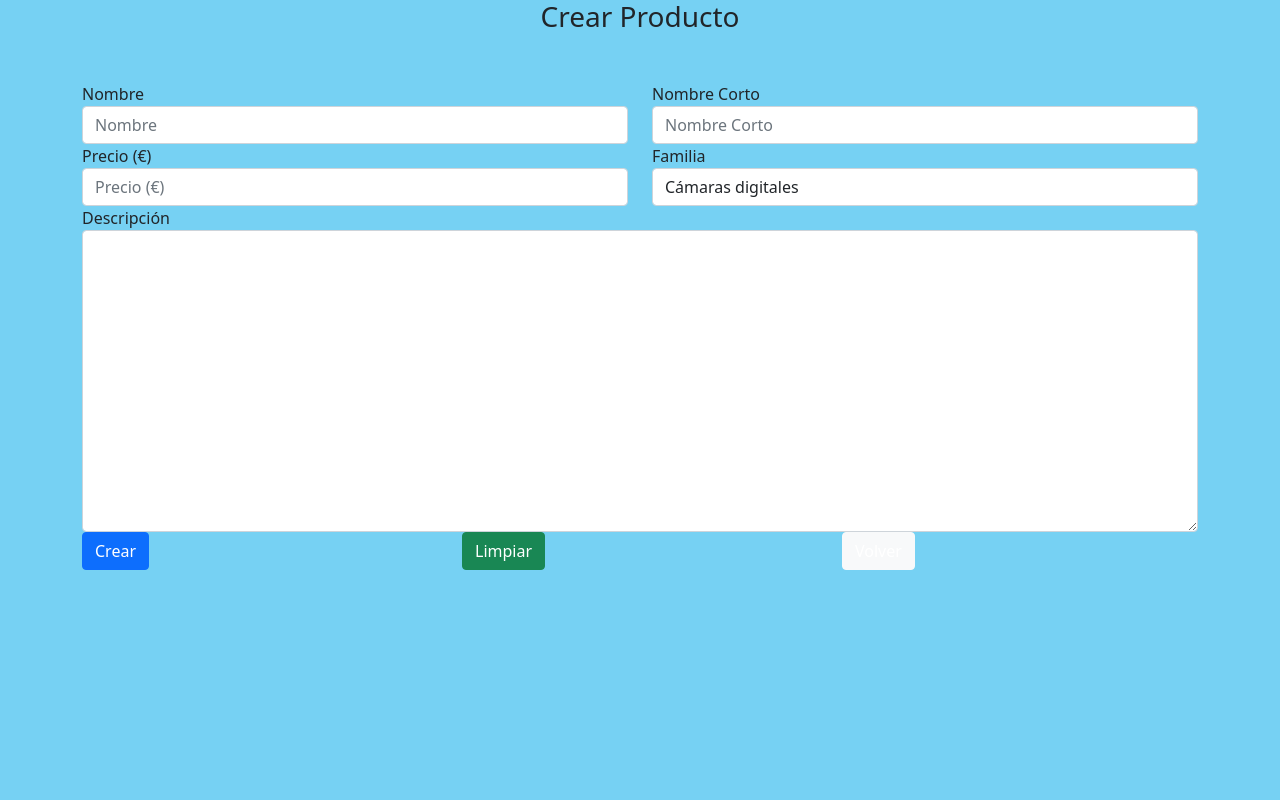
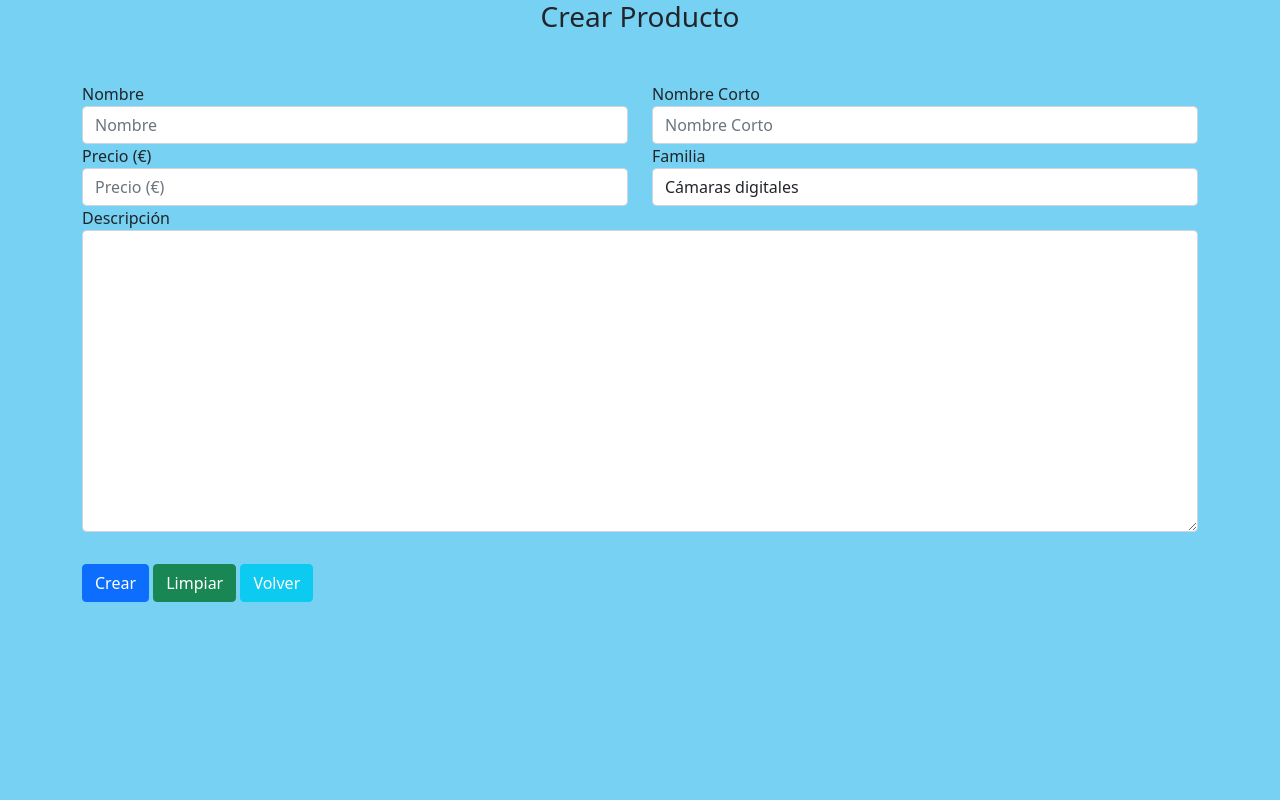
Before and after one commit to bellonNoelia/DAW-PHP, a PHP site: page /crear.php in a window 1280 px wide. Run offline with PHP 8.4, Linux system fonts and the light colour scheme.

Commit message:
Update crear.php

```diff
--- a/Tarea03/crear.php
+++ b/Tarea03/crear.php
@@ -56,7 +56,8 @@ if (isset($resultado)) {
     <meta name="viewport" content="width=device-width, initial-scale=1, shrink-to-fit=no">
 
     <!-- Bootstrap CSS v5.0.2 -->
-    <link rel="stylesheet" href="https://cdn.jsdelivr.net/npm/bootstrap@5.0.2/dist/css/bootstrap.min.css" integrity="sha384-EVSTQN3/azprG1Anm3QDgpJLIm9Nao0Yz1ztcQTwFspd3yD65VohhpuuCOmLASjC" crossorigin="anonymous">
+    <link rel="stylesheet" href="https://cdn.jsdelivr.net/npm/bootstrap@5.0.2/dist/css/bootstrap.min.css"
+        integrity="sha384-EVSTQN3/azprG1Anm3QDgpJLIm9Nao0Yz1ztcQTwFspd3yD65VohhpuuCOmLASjC" crossorigin="anonymous">
     <link rel="stylesheet" href="estilos.css">
 
 
@@ -70,7 +71,7 @@ if (isset($resultado)) {
         </div>
 
         <div class="container mt-5">
-            <form method="POST" >
+            <form method="POST">
                 <div class="row">
                     <div class="col">
                         <label for="nombre">Nombre</label>
@@ -78,7 +79,8 @@ if (isset($resultado)) {
                     </div>
                     <div class="col">
                         <label for="nombreCorto">Nombre Corto</label>
-                        <input id="nombreCorto" name="nombreCorto" type="text" class="form-control" placeholder="Nombre Corto">
+                        <input id="nombreCorto" name="nombreCorto" type="text" class="form-control"
+                            placeholder="Nombre Corto">
                     </div>
                 </div>
                 <div class="row">
@@ -110,19 +112,16 @@ if (isset($resultado)) {
                         <label for="descripcion">Descripción</label>
                         <textarea class="form-control" name="descripcion" id="descripcion" rows="12"></textarea>
                     </div>
-                    <div class="form-group">
-                        <div class="row">
-                            <div class="col">
+                    <div style="margin-top: 1em">
 
-                                <button type="submit"   name="crear" class="btn btn-primary">Crear</button>
-                            </div>
-                            <div class="col">
-                                <button type="reset" class="btn btn-success">Limpiar</button>
-                            </div>
-                            <div class="col">
-                                <button type="button" class="btn btn-light"><a href="listado.php">Volver</a></button>
-                            </div>
-                        </div>
+
+                        <button type="submit" name="crear" class="btn btn-primary">Crear</button>
+
+                        <button type="reset" class="btn btn-success" style="margin-top: 1em">Limpiar</button>
+
+                        <button type="button" class="btn btn-info"><a href="listado.php">Volver</a></button>
+
+
                     </div>
                 </div>
             </form>
@@ -132,9 +131,11 @@ if (isset($resultado)) {
 
 
     <!-- Bootstrap JavaScript Libraries -->
-    <script src="https://cdn.jsdelivr.net/npm/@popperjs/core@2.9.2/dist/umd/popper.min.js" integrity="sha384-IQsoLXl5PILFhosVNubq5LC7Qb9DXgDA9i+tQ8Zj3iwWAwPtgFTxbJ8NT4GN1R8p" crossorigin="anonymous">
+    <script src="https://cdn.jsdelivr.net/npm/@popperjs/core@2.9.2/dist/umd/popper.min.js"
+        integrity="sha384-IQsoLXl5PILFhosVNubq5LC7Qb9DXgDA9i+tQ8Zj3iwWAwPtgFTxbJ8NT4GN1R8p" crossorigin="anonymous">
     </script>
-    <script src="https://cdn.jsdelivr.net/npm/bootstrap@5.0.2/dist/js/bootstrap.min.js" integrity="sha384-cVKIPhGWiC2Al4u+LWgxfKTRIcfu0JTxR+EQDz/bgldoEyl4H0zUF0QKbrJ0EcQF" crossorigin="anonymous">
+    <script src="https://cdn.jsdelivr.net/npm/bootstrap@5.0.2/dist/js/bootstrap.min.js"
+        integrity="sha384-cVKIPhGWiC2Al4u+LWgxfKTRIcfu0JTxR+EQDz/bgldoEyl4H0zUF0QKbrJ0EcQF" crossorigin="anonymous">
     </script>
 </body>
 
```
